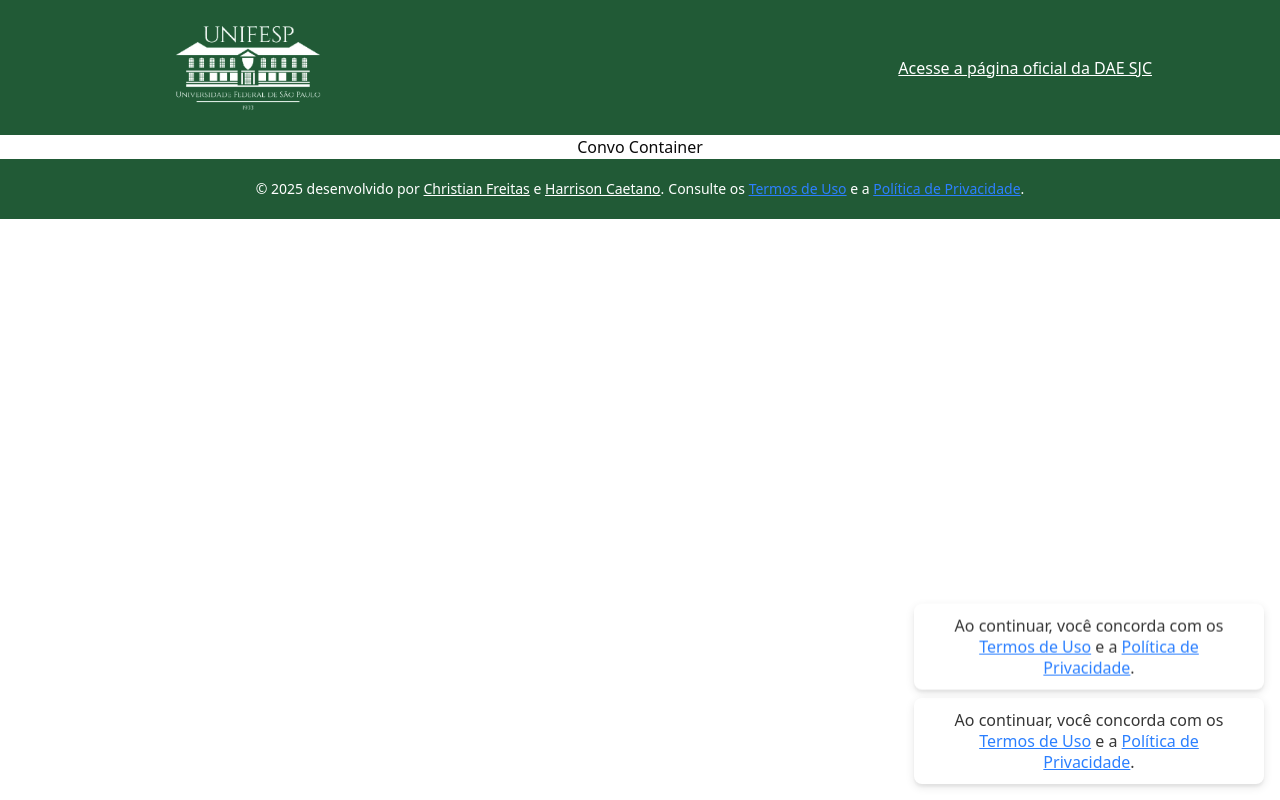
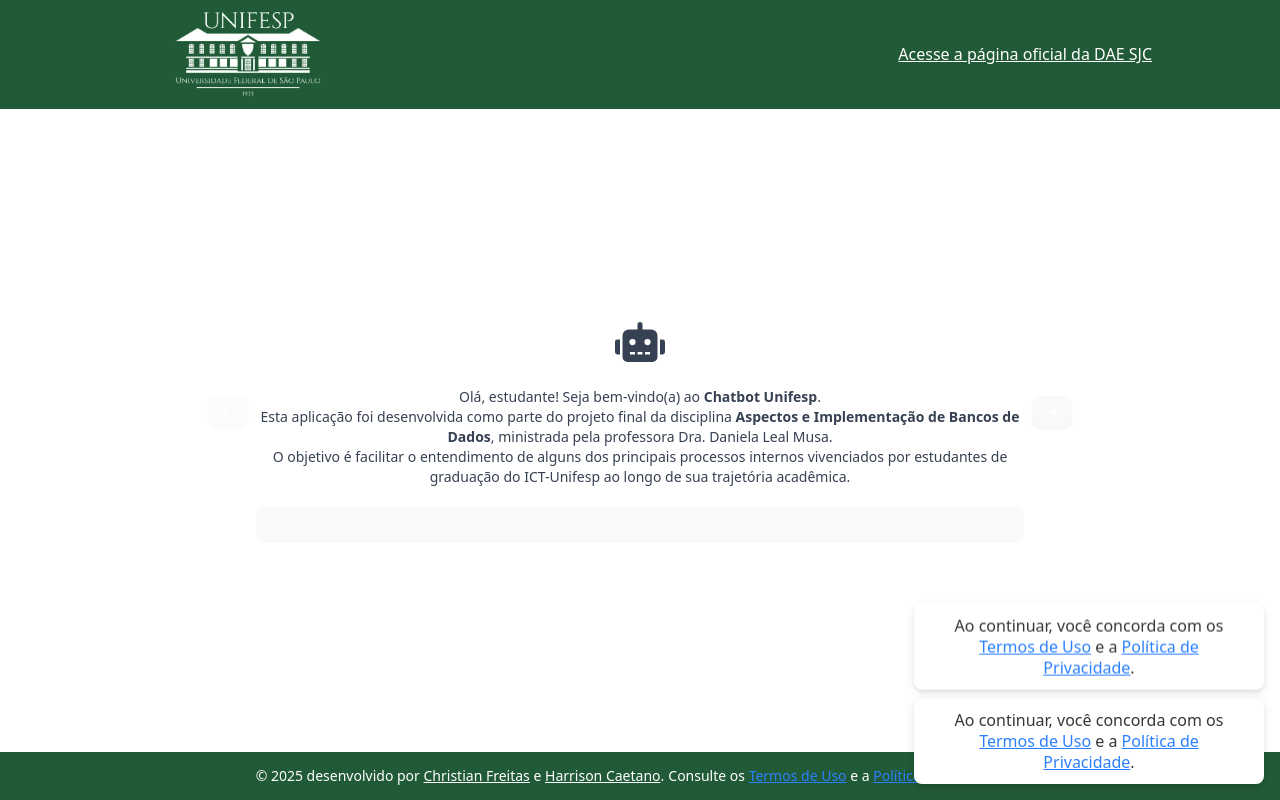
Before and after one commit to HarrisonCaetanoCandido/chatbot-unifesp, a React (Vite) app in the folder frontend/: page / in a window 1280 px wide. Built offline with nearby package versions, Linux system fonts and the light colour scheme.

Commit message:
feat: added state management lib to handle change between intro and chatbot components

```diff
--- a/frontend/src/pages/chat/Chat.tsx
+++ b/frontend/src/pages/chat/Chat.tsx
@@ -5,9 +5,10 @@
 import CustomHeader from '../../components/header/CustomHeader'
 import { useEffect } from 'react'
 import toast from 'react-hot-toast'
+import { useStore } from '@/store';
 
 function Chat() {
-  let startedConvo: Boolean = true;
+  const { chatInitialized, setChatInitialized } = useStore();
 
   useEffect(() => {
     toast(
@@ -17,12 +18,14 @@
         duration: 6000,
       }
     );
-  }, []);
+
+    setChatInitialized(chatInitialized);
+  }, [chatInitialized, setChatInitialized]);
 
   return (
-    <div className='flex flex-col h-screen overflow-hidden'>
+    <div className='flex flex-col h-screen overflow-hidden bg-[#1c1d25]'>
       <CustomHeader />
-      {startedConvo ? (<ConvoContainer />) : (<EmptyConvoContainer />)}
+      {chatInitialized ? (<ConvoContainer />) : (<EmptyConvoContainer />)}
       <CustomFooter />
     </div>
   )
--- /dev/null
+++ b/frontend/src/store/index.tsx
@@ -0,0 +1,11 @@
+import { create } from 'zustand';
+import { fromIntroToChatSlice } from './slices/fromIntroToChatSlice';
+
+interface StoreState {
+    chatInitialized: Boolean;
+    setChatInitialized: (value: Boolean) => void;
+}
+
+export const useStore = create<StoreState>((set) => ({
+    ...fromIntroToChatSlice(set),
+}));
--- /dev/null
+++ b/frontend/src/store/slices/fromIntroToChatSlice.tsx
@@ -0,0 +1,4 @@
+export const fromIntroToChatSlice = (set: any) => ({
+    chatInitialized: false,
+    setChatInitialized: (chatInitialized: Boolean) => set({ chatInitialized }),
+});
```
